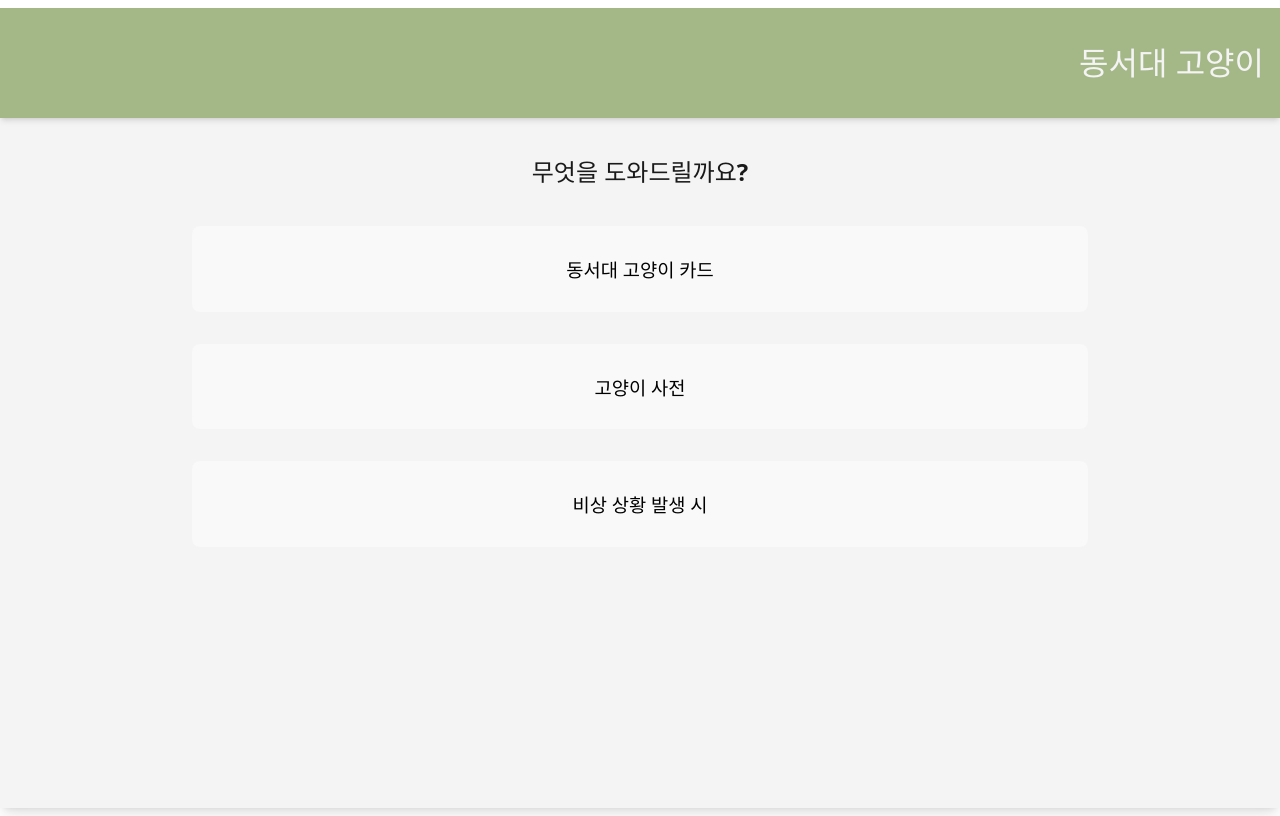
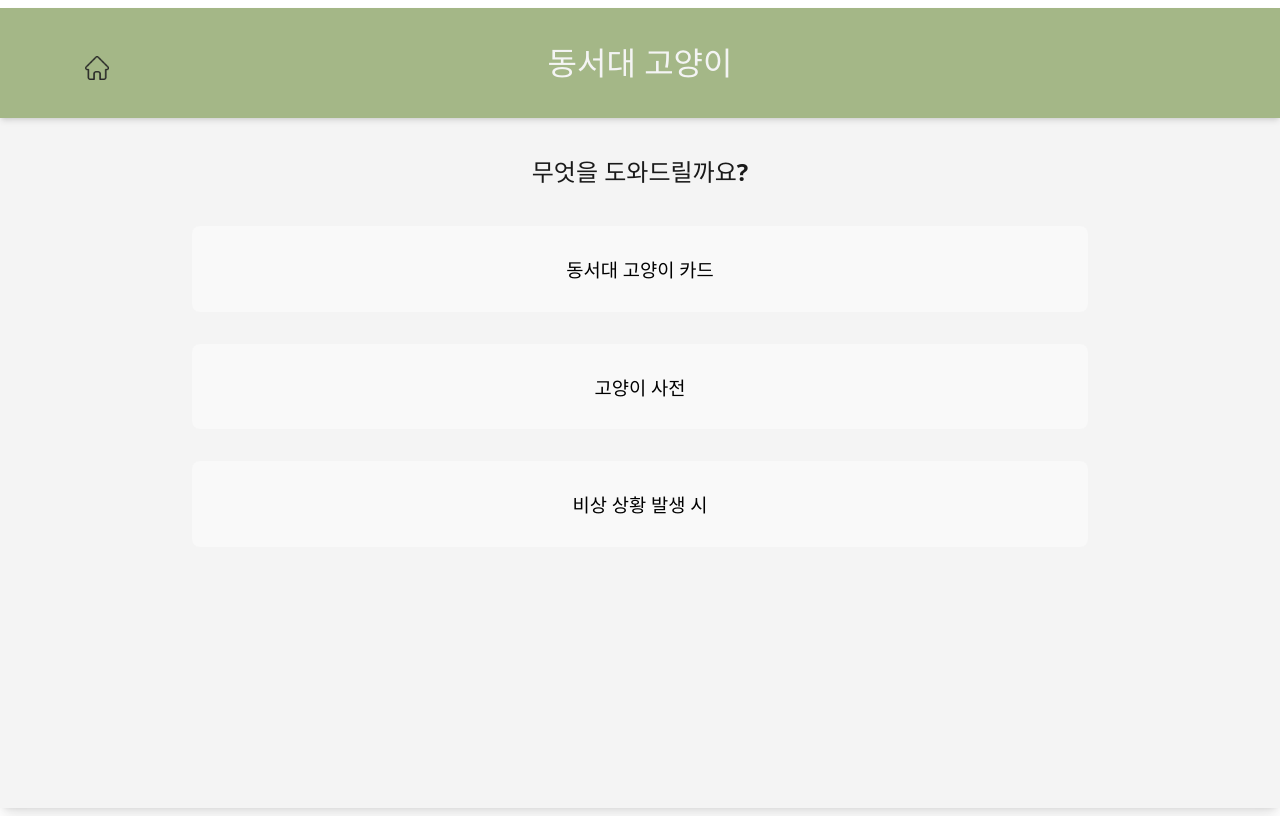
Before and after one commit to oliviatanisaputra/cat-website, a React (Vite) app: page / in a window 1280 px wide. Built offline with nearby package versions, Linux system fonts and the light colour scheme.

Commit message:
add icon

```diff
--- a/src/App.css
+++ b/src/App.css
@@ -22,22 +22,43 @@
 }
 
 
-
-
 /* Navigation Bar */
 .nav {
   padding: 1rem;
   margin: 0;
 
-  display: flex;
+  /* display: flex; */
   align-items: center;
   justify-content: space-between;
 
   background-color: #A4B787;
   color: #F4F4F4;
-  text-align: center;
   line-height: 1.1;
   box-shadow: 0 4px 6px -1px rgb(0 0 0 / 0.1), 0 2px 4px -2px rgb(0 0 0 / 0.1);
+}
+
+.homebutton {
+  position: fixed;
+  top: 6vh;
+  left: 6vw;
+
+  width: 30pt;
+  height: 30pt;
+  border-radius: 50%;
+
+  background-image: url("./home64.png");
+  background-size: 60%;
+  background-repeat: no-repeat;
+  background-position: center;
+}
+
+/* .homebutton > img {
+} */
+
+
+.navtitle {
+  align-self: center;
+  text-align: center;
 }
 
 
--- a/src/App.jsx
+++ b/src/App.jsx
@@ -4,6 +4,7 @@
 import CatDictionarySection from './components/CatDictionarySection.jsx'
 import EmergencySection from './components/EmergencySection.jsx'
 import Home from './components/Home.jsx'
+import './home64.png'
 
 function App() {
   // Setting the view or display. Choices: 'home', 'catcards', 'dictionary', 'emergency'
@@ -31,10 +32,10 @@
       <header className="nav">
         {view !== 'home' ? (
         // If the view is not 'home' (if it is true(?)), make a button to go back to 'home' (the previous page).
-          <button onClick={() => setView('home')}></button>
+          <button onClick={() => setView('home')} className="homebutton"><img src="./home64.png" alt="" /></button>
         ) : (
         // (If it is false(:)) if the view is 'home', just fill up the button with an empty space.
-          <div></div>
+          <div className="homebutton"></div>
         )}
       <h1 className="navtitle">동서대 고양이</h1>
       </header>
--- a/src/index.css
+++ b/src/index.css
@@ -49,11 +49,15 @@
   transition: border-color 0.25s;
 }
 button:hover {
-  border-color: #F8E4B7;
+  border-color: #1a1a1a;
 }
 button:focus,
 button:focus-visible {
-  outline: 4px auto -webkit-focus-ring-color;
+  /* outline: 4px auto -webkit-focus-ring-color */
+  box-shadow:#1a1a1a;
+}
+button:active {
+  border-color: #1a1a1a;
 }
 
 @media (prefers-color-scheme: light) {
@@ -62,7 +66,7 @@
     background-color: #ffffff;
   }
   a:hover {
-    color: #747bff;
+    color: #f9f9f9;
   }
   button {
     background-color: #f9f9f9;
```
Also changed, not shown: src/home64.png (added).
